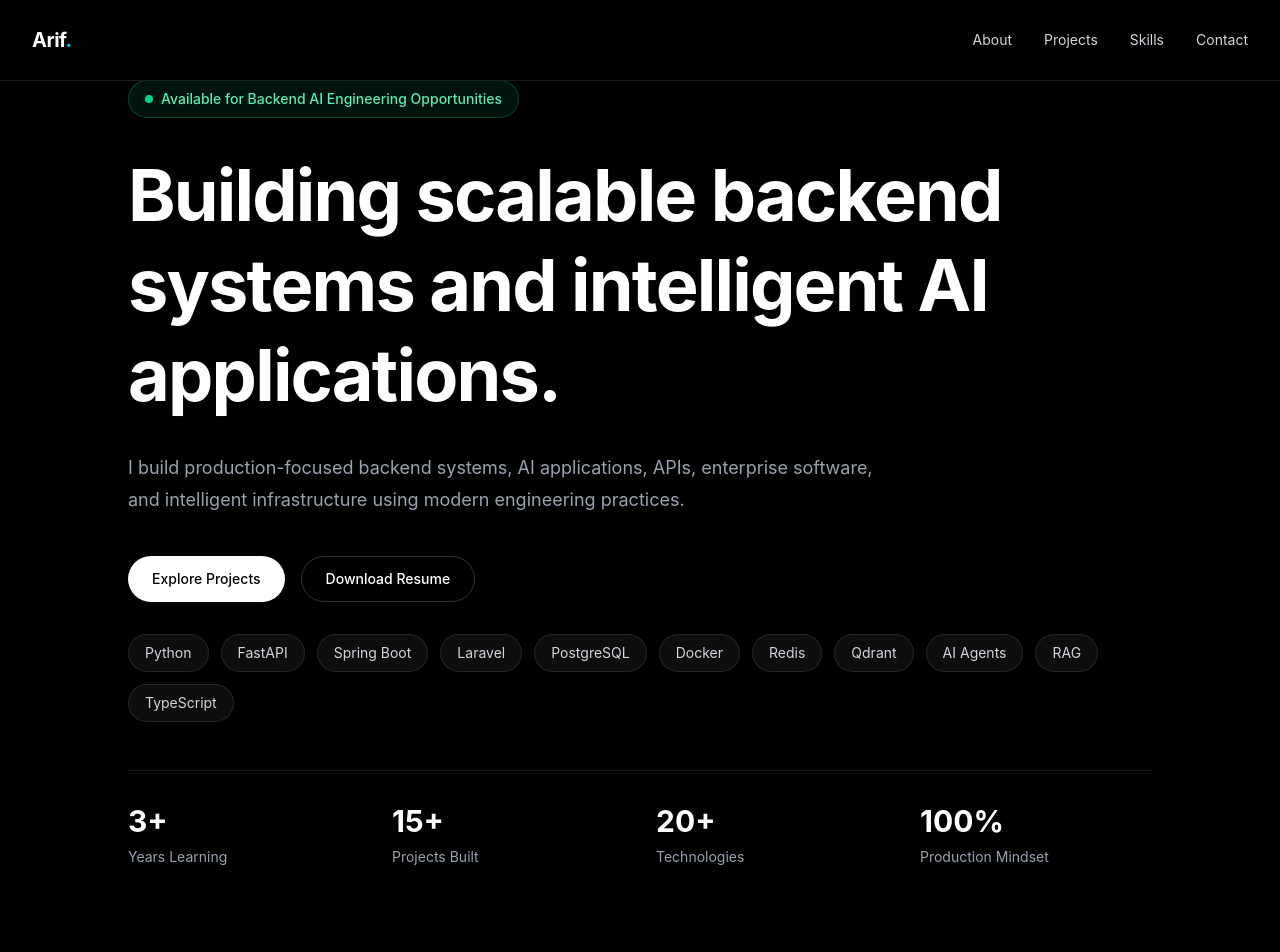
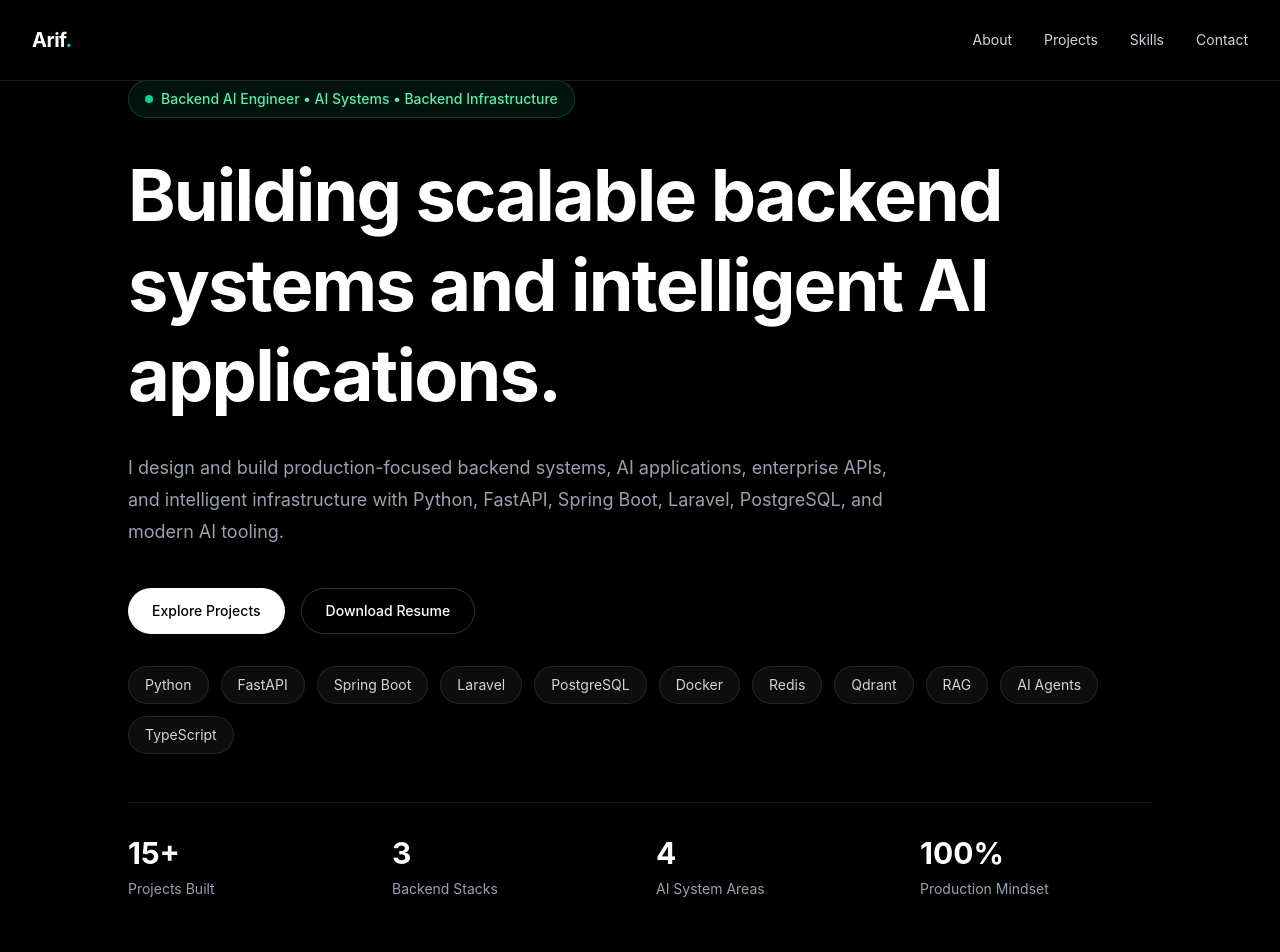
Before and after one commit to arifxlab/FlyRank-Portfolio-Website, a React (Vite) app: page / in a window 1280 px wide. Shown: the top 952 px of the page. Built offline with nearby package versions, Linux system fonts and the light colour scheme.

Commit message:
refine portfolio content and metadata

```diff
--- a/index.html
+++ b/index.html
@@ -65,6 +65,7 @@
   />
 
   <!-- Twitter Card -->
+  <meta name="twitter:card" content="summary_large_image" />
   <meta
           name="twitter:image"
           content="/arif-khan-og-preview.png"
--- a/src/data/hero.ts
+++ b/src/data/hero.ts
@@ -10,13 +10,13 @@ export interface HeroAction {
 }
 
 export const heroBadge =
-    "Available for Backend AI Engineering Opportunities";
+    "Backend AI Engineer • AI Systems • Backend Infrastructure";
 
 export const heroTitle =
     "Building scalable backend systems and intelligent AI applications.";
 
 export const heroDescription =
-    "I build production-focused backend systems, AI applications, APIs, enterprise software, and intelligent infrastructure using modern engineering practices.";
+    "I design and build production-focused backend systems, AI applications, enterprise APIs, and intelligent infrastructure with Python, FastAPI, Spring Boot, Laravel, PostgreSQL, and modern AI tooling.";
 
 export const heroTechStack = [
     "Python",
@@ -27,8 +27,8 @@ export const heroTechStack = [
     "Docker",
     "Redis",
     "Qdrant",
+    "RAG",
     "AI Agents",
-    "RAG",
     "TypeScript",
 ];
 
@@ -47,16 +47,16 @@ export const heroActions: HeroAction[] = [
 
 export const heroStats: HeroStat[] = [
     {
-        value: "3+",
-        label: "Years Learning",
-    },
-    {
         value: "15+",
         label: "Projects Built",
     },
     {
-        value: "20+",
-        label: "Technologies",
+        value: "3",
+        label: "Backend Stacks",
+    },
+    {
+        value: "4",
+        label: "AI System Areas",
     },
     {
         value: "100%",
```
Also changed, not shown: src/data/about.ts (line endings or trailing spaces).
